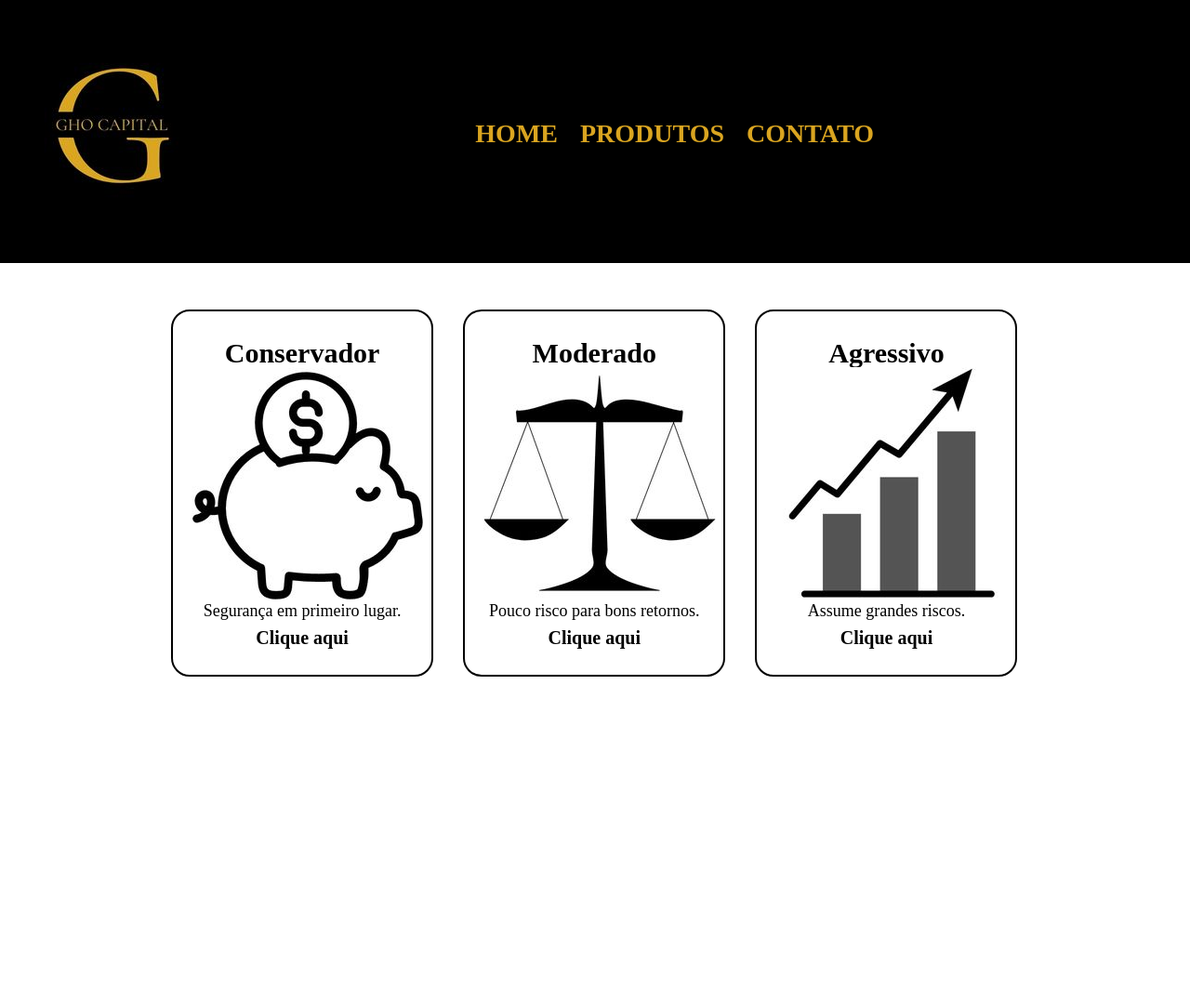
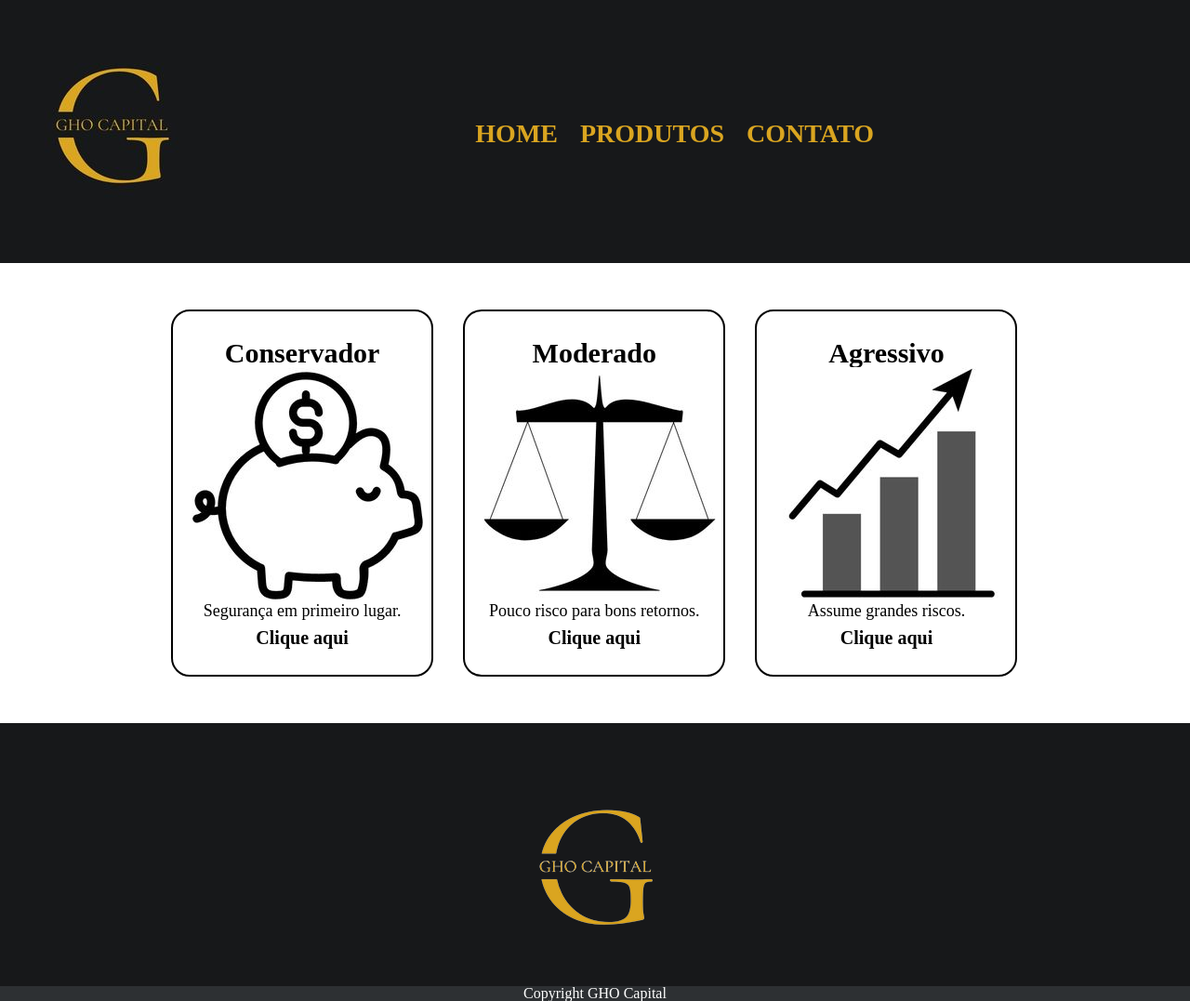
Before and after one commit to Gustavo-Oliveira7/html-css, a plain HTML site: page produtos.html in a window 1280 px wide. Shown: the whole page at 93% size. Before the commit the page ends 800 px from the top, so only its background shows below. Drawn offline with Linux system fonts and the light colour scheme.

Commit message:
Adicionando o rodapé e fazendo alteraçoes nas cores da pagina

```diff
--- a/produtos.css
+++ b/produtos.css
@@ -1,5 +1,5 @@
 header {
-	background: #000000;
+	background: #17181A;
 	padding: 20px 0;
 }
 
@@ -80,3 +80,15 @@ nav a:hover { /* Altera o comportamento do elemento qnd o mouse está por cima*/
 .descrição-produto {
 	font-size: 18px;
 }
+
+footer {
+	text-align: center;
+	background: url("fundo3.png");
+	padding: 40px 0 0;
+}
+
+footer p {
+	color: white;
+	font-size: 16px;
+	background: #2D3033;
+}
--- a/produtos.html
+++ b/produtos.html
@@ -13,7 +13,7 @@
 	<body>
 		<header>
 			<div class="caixamenu">
-				<h1><img src="logo240px.jpg"></h1>
+				<h1><img src="logo1.jpg"></h1>
 				<nav>
 					<ul>
 						<li><a href="index.html">Home</a></li>
@@ -46,5 +46,10 @@
 				</li>
 			</ul>
 		</main>
+
+		<footer>
+			<img src="logobranco.png">
+			<p>Copyright GHO Capital</p>
+		</footer>
 	</body>
 </html>
```
Also changed, not shown: fundo3.png (added), logo1.jpg (added), logo240px.jpg (deleted), logobranco.png (added).
